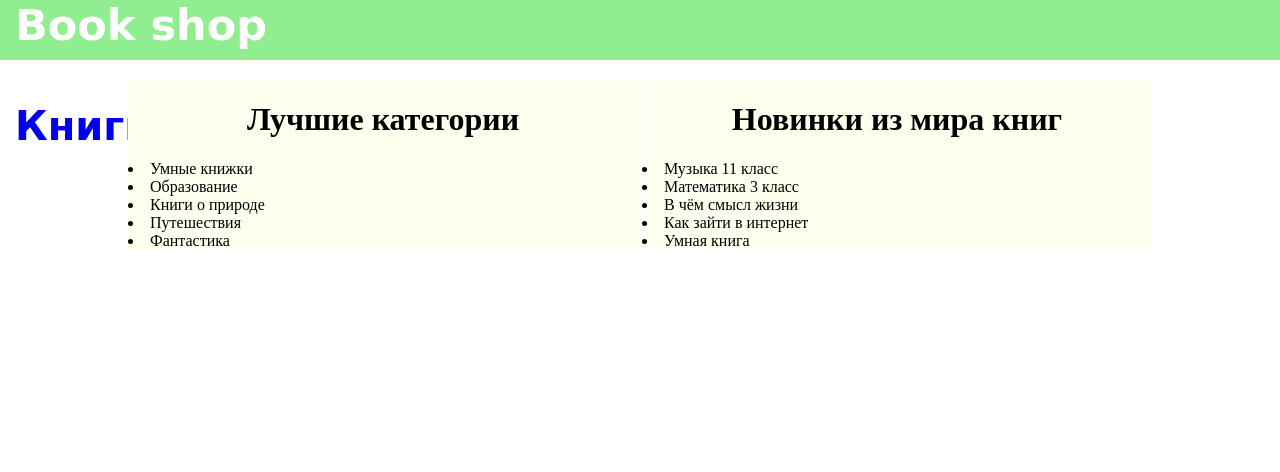
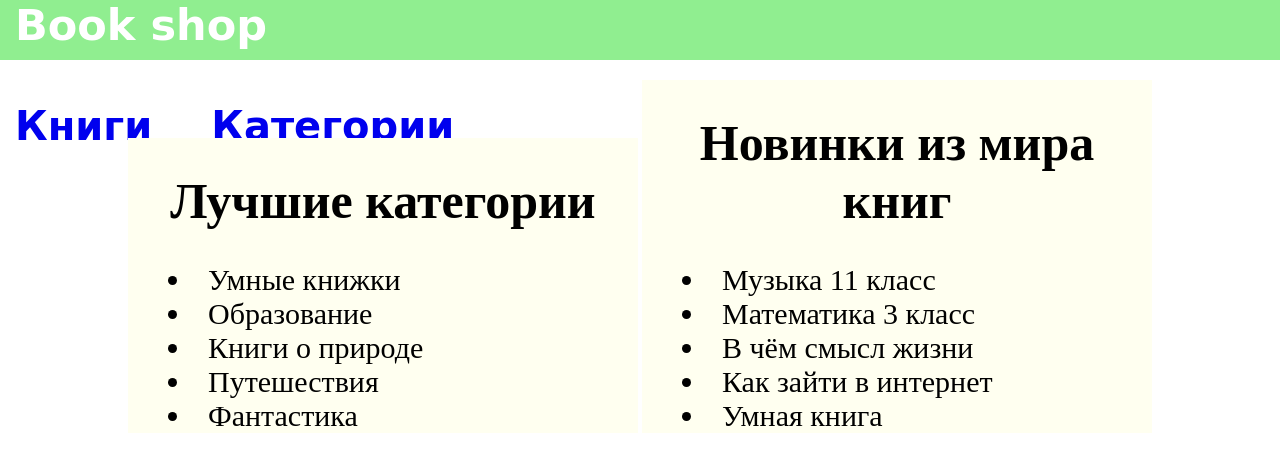
Before and after one commit to pavelfedorov03/book_shop, a Django app: page / in a window 1280 px wide. Shown: the top 472 px of the page. Run offline with Django 3.2, Linux system fonts and the light colour scheme; data comes from the database, SQL or seed files in the repository; some web fonts are replaced.

Commit message:
Улучшен интерфейс сайта

```diff
--- a/templates/index.html
+++ b/templates/index.html
@@ -50,6 +50,11 @@
         }
         .b{
             text-align: center;
+            font-size: 50px;
+        }
+        li{
+            margin-left: 40px;
+            font-size: 30px;
         }
     </style>
 </head>
```
